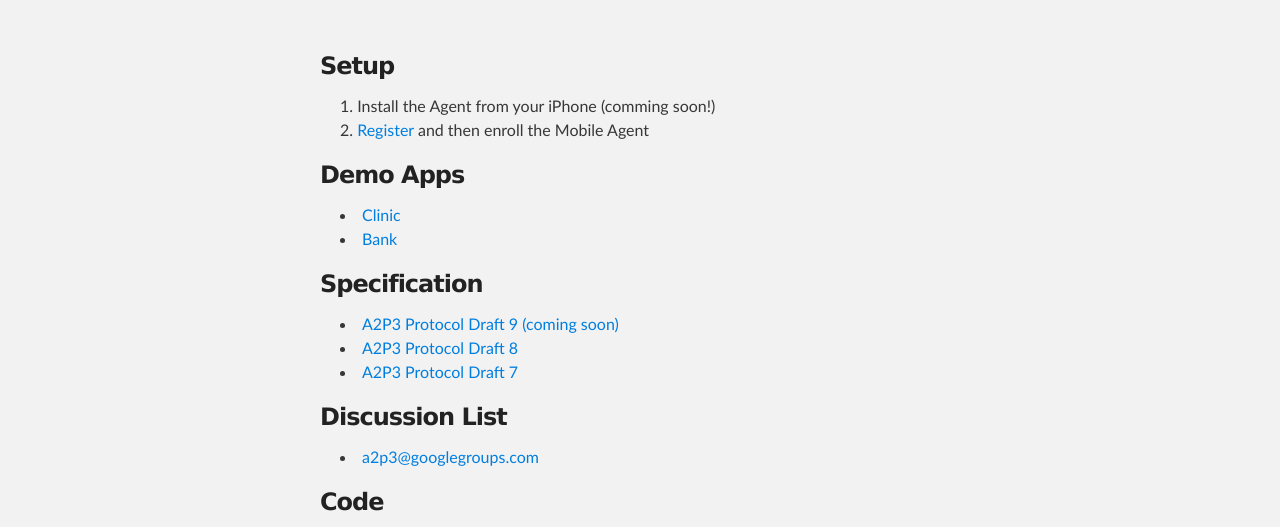
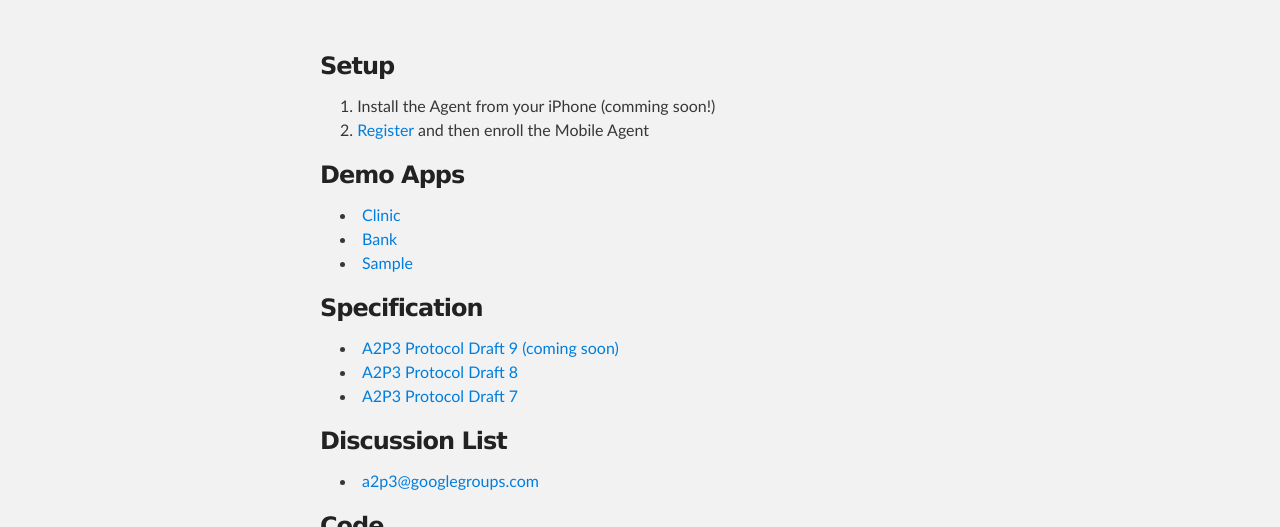
Before and after one commit to dickhardt/A2P3, a plain HTML site: page index.html in a window 1280 px wide. Shown: the part 248-775 px from the top of the page. Drawn offline with Linux system fonts and the light colour scheme.

Commit message:
Added link to sample app

```diff
--- a/index.html
+++ b/index.html
@@ -56,6 +56,7 @@
 <ul>
 <li><a href="http://clinic.a2p3.net">Clinic</a></li>
 <li><a href="http://bank.a2p3.net">Bank</a></li>
+<li><a href="https://sample-dickhardt.dotcloud.com">Sample</a></li>
 </ul>
 
 <h3>Specification</h3>
```
